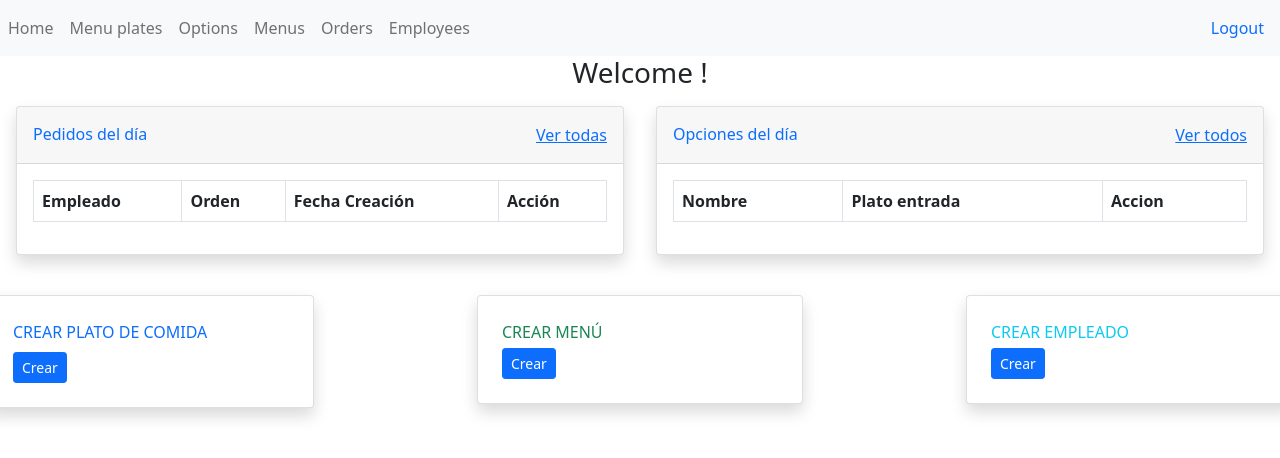
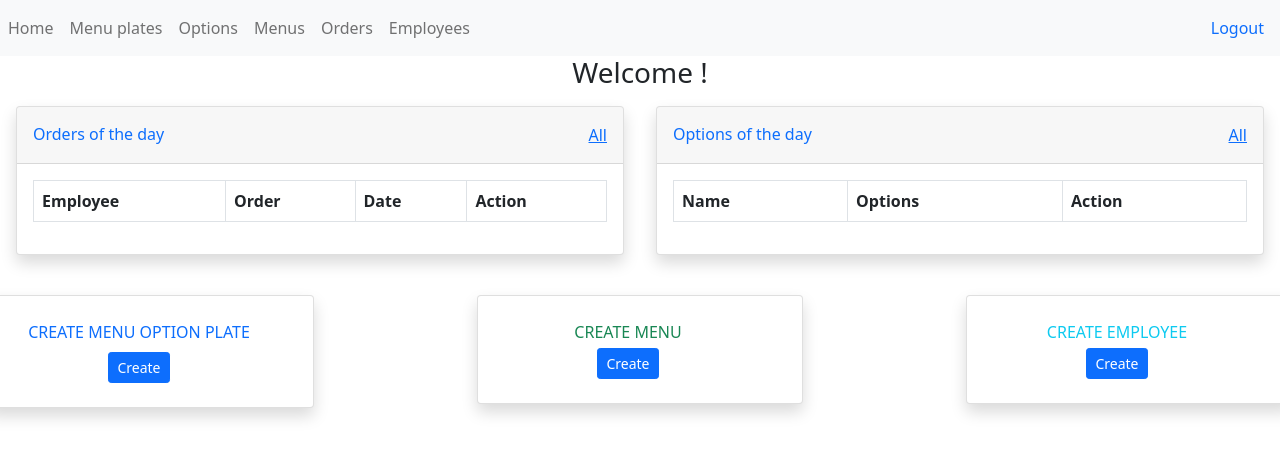
Before and after one commit to NPeredoEsquivel/Backend-Test-Peredo, a Django app: page /yumminess/dashboard in a window 1280 px wide. Shown: the top 458 px of the page. Run offline with Django 3.2, Linux system fonts and the light colour scheme; the visitor is signed in with stand-in values (Sample User, id 1); data that the repository does not hold is empty; parts of the project's set-up code (start-up, migrations or seed data) failed here and were passed over.

Commit message:
Last changes

```diff
--- a/yumminess/templates/index.html
+++ b/yumminess/templates/index.html
@@ -13,9 +13,9 @@
       <div class="w-50 p-3">
         <div class="card shadow mb-4">
           <div class="card-header py-3 d-flex flex-row align-items-center justify-content-between">
-            <h6 class="m-0 font-weight-bold text-primary">Pedidos del día</h6>
+            <h6 class="m-0 font-weight-bold text-primary">Orders of the day</h6>
               <a href="{% url 'yumminess:order_list'%}" >
-                Ver todas
+                All
               </a>
 
           </div>
@@ -23,23 +23,23 @@
           <div class="card-body">
             <div class="chart-area">
               <div class="table-responsive">
-                <table class="table table-bordered " width="100%" cellspacing="0">
+                <table class="table table-bordered w-100 p-3">
                   <thead>
                     <tr>
-                      <th>Empleado</th>
-                      <th>Orden</th>
-                      <th>Fecha Creación</th>
-                      <th>Acción</th>
+                      <th>Employee</th>
+                      <th>Order</th>
+                      <th>Date</th>
+                      <th>Action</th>
                     </tr>
                   </thead>
                   <tbody>
                     {% for single_order in orders %}
                       <tr>
                         <td>{{ single_order.employee }}</td>
-                        <td>{{ single_order.option }}</td>
-                        <td>{{ single_order.date_created }}</td>
+                        <td>{{ single_order.menu_option }}</td>
+                        <td>{{ single_order.created_at }}</td>
                         <td>
-                          <a class="btn btn-primary btn-sm" href="{% url 'yumminess:order_detail' single_order.id %}">Ver Orden</a>
+                          <a class="btn btn-primary btn-sm" href="{% url 'yumminess:order_detail' single_order.id %}">Check order</a>
                         </td>
                       </tr>
                     {% endfor %}
@@ -54,10 +54,10 @@
         <div class="card shadow mb-4">
 
           <div class="card-header py-3 d-flex flex-row align-items-center justify-content-between">
-            <h6 class="m-0 font-weight-bold text-primary">Opciones del día</h6>
+            <h6 class="m-0 font-weight-bold text-primary">Options of the day</h6>
             {% if user.is_superuser %}
               <a href="{% url 'yumminess:menu_option_list'%}" >
-                Ver todos
+                All
               </a>
             {% endif %}
           </div>
@@ -65,19 +65,19 @@
           <div class="card-body">
             <div class="chart-area">
               <div class="table-responsive">
-                <table class="table table-bordered " width="100%" cellspacing="0">
+                <table class="table table-bordered w-100 p-3">
                   <thead>
                     <tr>
-                      <th>Nombre</th>
-                      <th>Plato entrada</th>
-                      <th>Accion</th>
+                      <th>Name</th>
+                      <th>Options</th>
+                      <th>Action</th>
                     </tr>
                   </thead>
                   <tbody>
                     {% for single_menu in menus %}
                       <tr>
-                        <td>{{ single_menu.name }}</td>
-                        <td>{{ single_menu.options.all|join:", "}}</td>
+                        <td>{{ single_menu.menu_name }}</td>
+                        <td>{{ single_menu.menu_options.all|join:", "}}</td>
                         <td>
                           {% if user.is_superuser %}
                             <a class="btn btn-primary btn-sm" href="{% url 'yumminess:menu_detail' single_menu.id %}">Ver Menu</a>
@@ -101,8 +101,8 @@
                 <div class="card-body">
                   <div class="row no-gutters align-items-center">
                     <div class="col mr-2">
-                      <div class="text-xs font-weight-bold text-primary text-uppercase mb-2">Ingresar pedido</div>
-                      <a class="btn btn-primary btn-sm" href="{% url 'yumminess:order_create' %}">Crear</a>
+                      <div class="text-xs font-weight-bold text-primary text-uppercase mb-2">Order</div>
+                      <a class="btn btn-primary btn-sm" href="{% url 'yumminess:order_create' %}">Create</a>
                     </div>
                     <div class="col-auto">
                       <i class="fas fa-calendar fa-2x text-gray-300"></i>
@@ -124,9 +124,9 @@
             <div class="card border-left-primary shadow h-100 py-2 w-25 p-3 px-2 ">
               <div class="card-body">
                 <div class="row no-gutters align-items-center">
-                  <div class="col mr-2">
-                    <div class="text-xs font-weight-bold text-primary text-uppercase mb-2">Crear Plato de Comida</div>
-                    <a class="btn btn-primary btn-sm" href="{% url 'yumminess:menu_option_plate_create' %}">Crear</a>
+                  <div class="col mr-2 d-flex justify-content-center flex-column align-items-center">
+                    <div class="text-xs font-weight-bold text-primary text-uppercase mb-2">Create menu option plate</div>
+                    <a class="btn btn-primary btn-sm" href="{% url 'yumminess:menu_option_plate_create' %}">Create</a>
                   </div>
                   <div class="col-auto">
                     <i class="fas fa-calendar fa-2x text-gray-300"></i>
@@ -138,9 +138,9 @@
             <div class="card border-left-success shadow h-100 py-2 w-25 p-3 px-2 ">
               <div class="card-body">
                 <div class="row no-gutters align-items-center">
-                  <div class="col mr-2">
-                    <div class="text-xs font-weight-bold text-success text-uppercase mb-1">Crear Menú</div>
-                    <a class="btn btn-primary btn-sm" href="{% url 'yumminess:menu_create' %}">Crear</a>
+                  <div class="col mr-2 d-flex justify-content-center flex-column align-items-center">
+                    <div class="text-xs font-weight-bold text-success text-uppercase mb-1">Create Menu</div>
+                    <a class="btn btn-primary btn-sm" href="{% url 'yumminess:menu_create' %}">Create</a>
 
                   </div>
                   <div class="col-auto">
@@ -153,9 +153,9 @@
             <div class="card border-left-info shadow h-100 py-2 w-25 p-3 px-2 ">
               <div class="card-body">
                 <div class="row no-gutters align-items-center">
-                  <div class="col mr-2">
-                    <div class="text-xs font-weight-bold text-info text-uppercase mb-1">Crear Empleado</div>
-                    <a class="btn btn-primary btn-sm" href="{% url 'yumminess:employee_create' %}">Crear</a>
+                  <div class="col mr-2 d-flex justify-content-center flex-column align-items-center">
+                    <div class="text-xs font-weight-bold text-info text-uppercase mb-1">Create Employee</div>
+                    <a class="btn btn-primary btn-sm" href="{% url 'yumminess:employee_create' %}">Create</a>
 
                   </div>
                   <div class="col-auto">
```
Also changed, not shown: backend_test/settings.py (+72 -1 lines).
